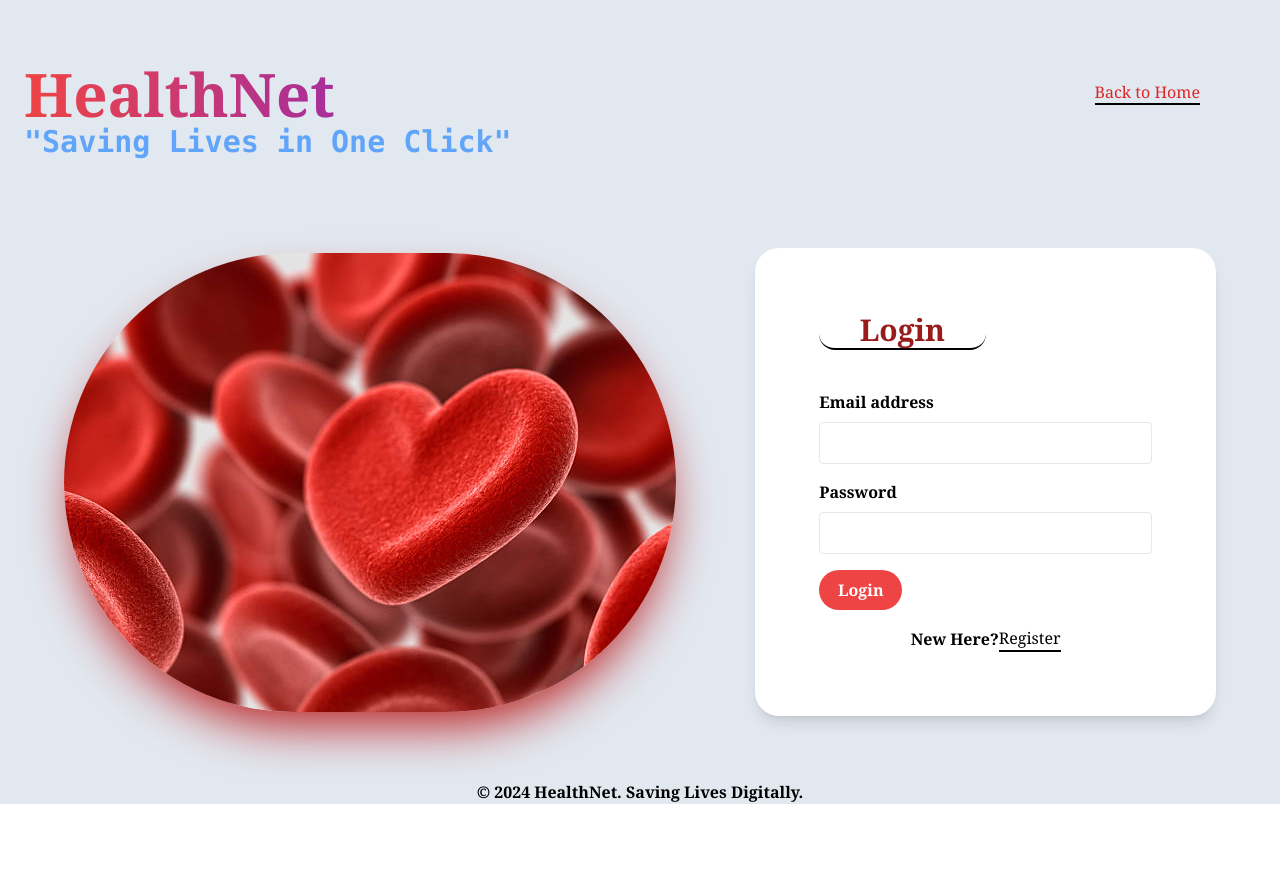
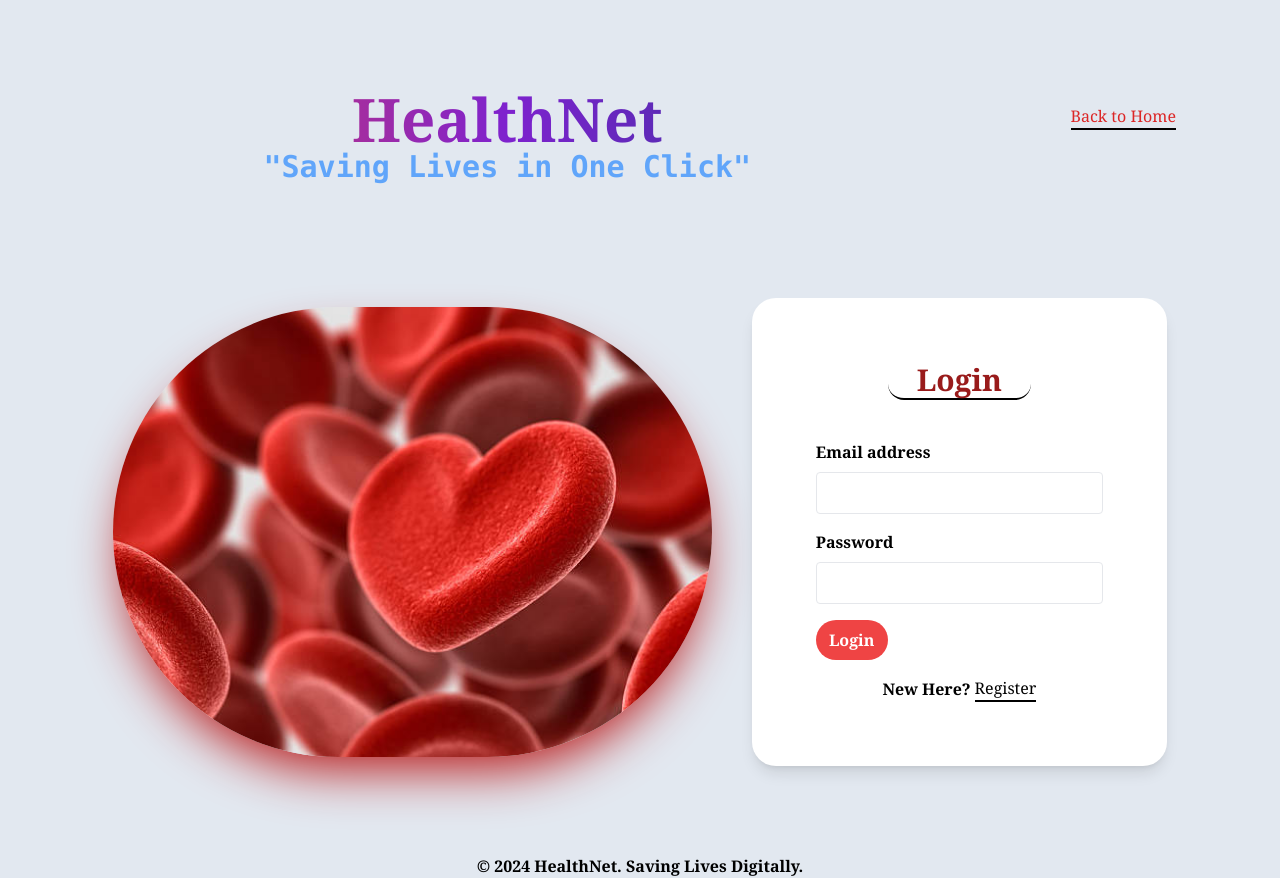
Before and after one commit to Supriya200606/NEC-Blood-Portal, a React (Create React App) app in the folder frontend/: page /login in a window 1280 px wide. Before the commit the page ends 804 px from the top, so only its background shows below. Built offline with nearby package versions, Linux system fonts and the light colour scheme.

Commit message:
login reponsive

```diff
--- a/frontend/src/layout/Navbar.js
+++ b/frontend/src/layout/Navbar.js
@@ -1,7 +1,7 @@
 import logo from "../assets/logo.png";
-import React,{useEffect, useState} from 'react';
-import { Link, useNavigate } from 'react-router-dom';
-import { useAuth } from '../context/AuthContext';
+import React, { useEffect, useState } from "react";
+import { Link, useNavigate } from "react-router-dom";
+import { useAuth } from "../context/AuthContext";
 import { Bell } from "lucide-react";
 
 const Navbar = () => {
@@ -15,14 +15,10 @@ const Navbar = () => {
   const [isDp1Open, setIsDp1Open] = useState(false);
   const [isDp2Open, setIsDp2Open] = useState(false);
 
-
-
   const handleLogout = () => {
     logout();
-    navigate('/');
+    navigate("/");
   };
-
-
 
   useEffect(() => {
     const handleClickOutside = (event) => {
@@ -43,7 +39,6 @@ const Navbar = () => {
     };
   }, []);
 
-
   useEffect(() => {
     const handleScroll = () => {
       const currentScrollY = window.scrollY;
@@ -60,7 +55,6 @@ const Navbar = () => {
   }, [lastScrollY]);
 
   return (
-
     <>
       <header
         className={`fixed top-0 left-0 w-full z-50 bg-white shadow-lg transition-transform duration-300 ease-in-out ${
@@ -82,15 +76,15 @@ const Navbar = () => {
             </h1>
           </div>
 
-
           <div className="flex gap-3 justify-between items-center py-4 px-6">
-          {isAuthenticated ? (  <><button
+            {isAuthenticated ? (
+              <>
+                <button
                   onClick={() => navigate("/repo")}
                   className="bg-red-600 text-white hover:bg-red-800 border-y-4 border-x-2 rounded-3xl p-2 text-xs"
                 >
                   Blood Recipients
                 </button>
-
 
                 <button
                   onClick={() => navigate("/brepo")}
@@ -102,13 +96,16 @@ const Navbar = () => {
                   onClick={() => navigate("/notification")}
                   className="cursor-pointer"
                 />
-            </> ):(<>
+              </>
+            ) : (
+              <>
                 <button
                   onClick={() => navigate("/login")}
                   className="bg-red-600 text-white hover:bg-red-800 border-y-4 border-x-2 rounded-3xl py-2 p-3 text-xs"
-            > Log In
+                >
+                  {" "}
+                  Log In
                 </button>
-
 
                 <button
                   onClick={() => navigate("/register")}
@@ -117,12 +114,8 @@ const Navbar = () => {
                   Register
                 </button>
               </>
-
-
             )}
-
           </div>
-
         </div>
 
         <nav className="bg-slate-100 font-bold text-black">
@@ -193,17 +186,19 @@ const Navbar = () => {
                   </div>
                 )}
               </div>
-              <li className="hidden md:block">
+
+
+              <li >
                 <a href="/bank" className="  hover:text-red-500">
                   Blood Banks
                 </a>
               </li>
-              <li className="hidden md:block">
+              <li >
                 <a href="/blog" className="  hover:text-red-500">
                   Blogs
                 </a>
               </li>
-              <li className="hidden md:block">
+              <li>
                 <a href="/about" className="  hover:text-red-500">
                   AboutUs
                 </a>
@@ -248,11 +243,12 @@ const Navbar = () => {
                 )}
               </div>
 
-
               <div className="flex space-x-4">
                 {isAuthenticated ? (
                   <>
-    <Link to="/profile" className=" hover:text-red-500">Profile</Link>
+                    <Link to="/profile" className=" hover:text-red-500">
+                      Profile
+                    </Link>
                     <button
                       onClick={handleLogout}
                       className=" hover:text-red-500"
@@ -261,11 +257,9 @@ const Navbar = () => {
                     </button>
                   </>
                 ) : (
-  <>
-  </>
+                  <></>
                 )}
               </div>
-
             </ul>
           </div>
         </nav>
--- a/frontend/src/pages/Login.js
+++ b/frontend/src/pages/Login.js
@@ -11,7 +11,7 @@ const LoginPage = () => {
   });
   const [error, setError] = useState('');
   const navigate = useNavigate();
-  const[response, setResponse] = useState('');
+  const [response, setResponse] = useState('');
   const { login } = useAuth();
 
   const validateForm = () => {
@@ -33,7 +33,6 @@ const LoginPage = () => {
     return true;
   };
 
-
   const handleSubmit = async (e) => {
     e.preventDefault();
     if (!validateForm()) {
@@ -50,6 +49,7 @@ const LoginPage = () => {
       setError(error.message);
     }
   };
+
   const handleChange = (e) => {
     setFormData({
       ...formData,
@@ -57,40 +57,32 @@ const LoginPage = () => {
     });
   };
 
-
-
   return (
-  <div className="  font-serif font-bold bg-slate-200  " >
-
-    <div className="flex justify-end">
-    <div className="flex-1 items-center justify-center p-6">
-
-
-<h1 className=" mt-10 font-bold text-6xl  bg-gradient-to-r from-red-500 via-purple-700 to-blue-900 text-transparent bg-clip-text">
+    <div className="font-serif font-bold bg-slate-200 min-h-screen flex flex-col justify-center items-center">
+      <div className="flex flex-col md:flex-row justify-between items-center w-full p-6">
+        <div className="flex-1 items-center justify-center p-6 text-center">
+          <h1 className="mt-10 font-bold text-6xl bg-gradient-to-r from-red-500 via-purple-700 to-blue-900 text-transparent bg-clip-text">
             HealthNet
           </h1>
-<p className="text-3xl font-mono  text-blue-400"> "Saving Lives in One Click"</p>
-
+          <p className="text-3xl font-mono text-blue-400">"Saving Lives in One Click"</p>
         </div>
-<div className="m-20 ">
-<buttom className="cursor-pointer border-b-2 text-red-600  font-thin border-black " onClick={()=>navigate("/")}>
+        <div className="m-4 md:m-20">
+          <button className="cursor-pointer border-b-2 text-red-600 font-thin border-black" onClick={() => navigate("/")}>
             Back to Home
-</buttom>
+          </button>
+        </div>
       </div>
 
+      <div className="flex flex-col md:flex-row items-center justify-between p-6 md:p-16 gap-10 rounded-full">
+        <div className="mb-6 md:mb-0">
+          <img className="shadow-red-700 shadow-2xl min-h-40 border-slate-500 rounded-full" src={rbc} alt="bgimg" />
         </div>
 
-
-    <div className="  p-16 gap-10  rounded-full flex items-center justify-between " >
-      <div>
-        <img className=" shadow-red-700 shadow-2xl min-h-40  border-slate-500 rounded-full  " src={rbc} alt="bgimg" />
-      </div>
-
-
-      <div className="bg-white rounded-3xl shadow-lg w-2/5 p-16">
-
-        <form onSubmit={handleSubmit} >
-          <h1 className="text-3xl font-bold font-serif text-center text-red-800 mb-10 border-b-2 border-black w-1/2 rounded-2xl items-center">Login</h1>
+        <div className="bg-white rounded-3xl shadow-lg w-full md:w-2/5 p-6 md:p-16">
+          <form onSubmit={handleSubmit}>
+            <h1 className="text-3xl font-bold font-serif text-center text-red-800 mb-10 border-b-2 border-black w-1/2 rounded-2xl mx-auto">
+              Login
+            </h1>
             <div className="mb-4">
               <label htmlFor="email" className="block mb-2">
                 Email address
@@ -121,38 +113,29 @@ const LoginPage = () => {
 
             <button
               type="submit"
-            className="font-bold items-center text-white bg-primary bg-red-500 w-1/4 py-2 rounded-3xl hover:bg-red-600 hover:text-white mb-4"
+              className="font-bold items-center text-white bg-primary bg-red-500 w-full md:w-1/4 py-2 rounded-3xl hover:bg-red-600 hover:text-white mb-4"
             >
               Login
             </button>
             <div className="flex items-center justify-center">
-            New Here?<span onClick={()=>navigate("/register")} className="cursor-pointer border-b-2 font-thin border-black ">
+              New Here?
+              <span onClick={() => navigate("/register")} className="cursor-pointer border-b-2 font-thin border-black ml-1">
                 Register
               </span>
             </div>
-
-
-
           </form>
-
+        </div>
       </div>
       {response && (
         <div
           className={`mt-6 p-4 rounded-md text-sm font-medium ${
-              response.includes("successful")
-                ? "bg-green-100 text-green-700"
-                : "bg-red-100 text-red-700"
+            response.includes("successful") ? "bg-green-100 text-green-700" : "bg-red-100 text-red-700"
           }`}
         >
           {response}
         </div>
       )}
-
-
-
-    </div>
-    <p className="text-center">&copy; 2024 HealthNet. Saving Lives Digitally.</p>
-
+      <p className="text-center mt-6">&copy; 2024 HealthNet. Saving Lives Digitally.</p>
     </div>
   );
 };
```
Lines whose indentation alone changed are shown as unchanged.
